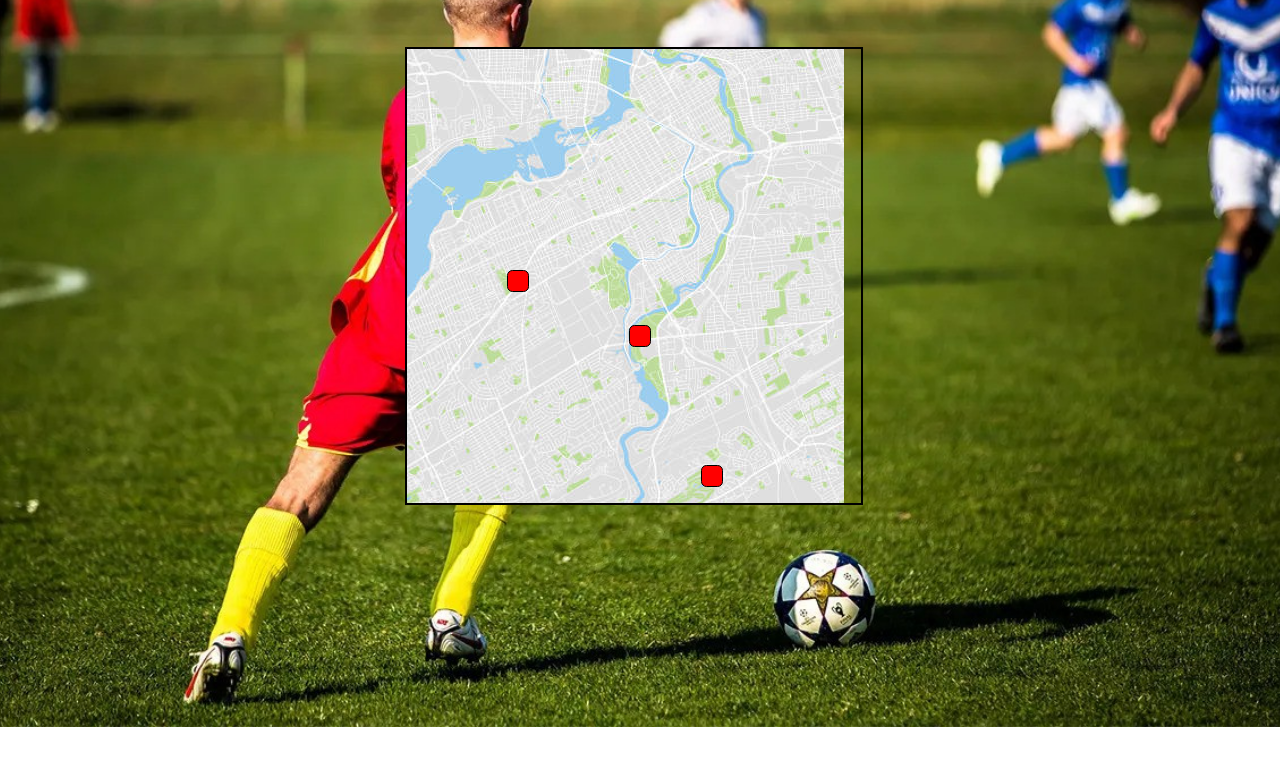
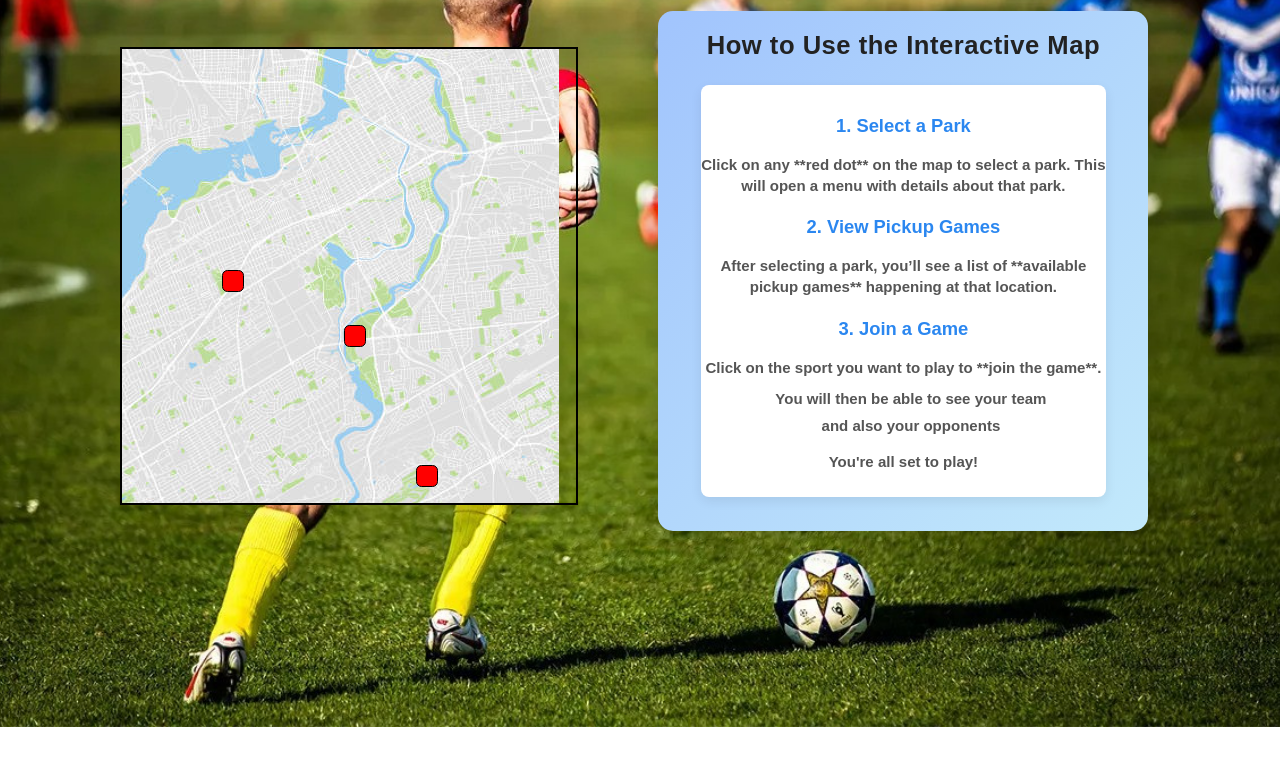
Before and after one commit to TeamUP-SEG2900/TeamUP-SEG2900.github.io, a plain HTML site: page DEMO/DEMO.html in a window 1280 px wide. Shown: the part 77-842 px from the top of the page. Drawn offline with Linux system fonts and the light colour scheme.

Commit message:
Almost Finished demo css !!!!

```diff
--- a/DEMO/DEMO.html
+++ b/DEMO/DEMO.html
@@ -29,8 +29,29 @@
         </div>
         <!--Div Containing the park names, current activities and such!-->
         <div id="divPark">
-            <h1 id="divParkTitle"></h1>
-            <h2 id="divParkSports"></h2>
+            <h1 id="divParkTitle">How to Use the Interactive Map</h1>
+            <h2 id="divParkSports">
+                    <div class="guideSection">
+                        <h3>1. Select a Park</h3>
+                        <p>Click on any **red dot** on the map to select a park. This will open a menu with details about that park.</p>
+                    </div>
+
+                    <div class="guideSection">
+                        <h3>2. View Pickup Games</h3>
+                        <p>After selecting a park, you’ll see a list of **available pickup games** happening at that location.</p>
+                    </div>
+
+                    <div class="guideSection">
+                        <h3>3. Join a Game</h3>
+                        <p>Click on the sport you want to play to **join the game**.</p>
+                        <ul>
+                            <li>You will then be able to see your team</li>
+                            <li>and also your opponents</li>
+                        </ul>
+                        <p class="highlight">You're all set to play!</p>
+                    </div>
+
+
         </div>
     </div>
 
--- a/DEMO/DEMOscript.js
+++ b/DEMO/DEMOscript.js
@@ -72,7 +72,6 @@ lansdownePark.addEventListener("click",function(){
     ParkTitle.textContent = "Lansdowne Park";
     divshowpark.style.display = "flex";
     divshowpark.style.height = "225px";
-    divshowpark.setAttribute("style","display:flex;height:225px");
     ParkSports.innerHTML = `
     <h2 id=HBasketball class=hSport onclick=ShowTeam("Basketball",5,"Lansdowne")> Basketball </h1>
     `;
--- a/DEMO/DEMOstyle.css
+++ b/DEMO/DEMOstyle.css
@@ -58,13 +58,13 @@ body{
     top: 200px;
 }
 #divPark {
-    margin-top: 10em;
+    margin-top: 9em;
     margin-left: 5em;
-    display: none;
+    display: flex;
     flex-direction: column;
     align-items: center;
     justify-content: center;
-    width: 350px;
+    width: 450px;
     padding: 20px;
     border-radius: 15px;
     background: linear-gradient(135deg, #a1c4fd, #c2e9fb);
@@ -74,13 +74,12 @@ body{
     text-align: center;
     transition: all 0.4s ease;
     transform: translateY(20px);
-    opacity: 0;
+    font-size: medium;
 }
 
 
 #divPark.show {
-    display: flex;
-    opacity: 1;
+    margin-top: 10em;
     transform: translateY(0);
 }
 
@@ -225,3 +224,32 @@ body{
 #xButton:focus {
     outline: none;
 }
+.guideSection {
+    margin-bottom: 15px;
+    font-size: 0.95em;
+    line-height: 1.4;
+    color: #555;
+}
+.guideSection h3 {
+    font-size: 1.1em;
+    color: #2b87f0;
+    margin-bottom: 5px;
+}
+.guideSection p {
+    font-size: 0.9em;
+    color: #555;
+    margin-bottom: 10px;
+}
+.guideSection ul {
+    margin-top: 5px;
+    padding-left: 15px;
+    list-style-type: none;
+    font-size: 0.9em;
+}
+.guideSection li {
+    margin-bottom: 6px;
+}
+.highlight {
+    font-weight: bold;
+    color: #2b87f0;
+}
```
